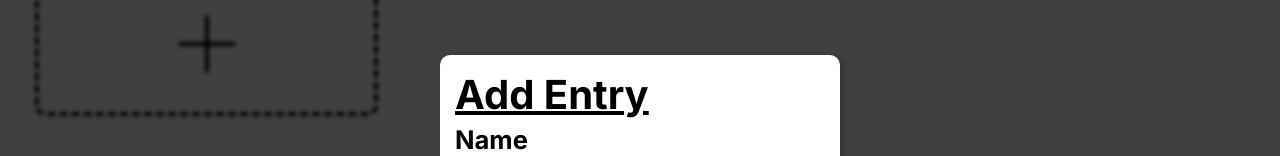
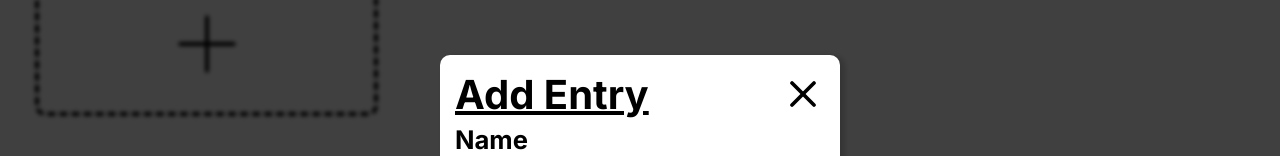
Before and after one commit to Kolpixx/Wilber, a React (Vite) app: page / in a window 1280 px wide. Both pictures are taken after a click on the button 206 px from the left and 215 px from the top of the page. Shown: the part 170-326 px from the top of the page. Built offline with nearby package versions, Linux system fonts and the light colour scheme; a web font is replaced by a local one.

Commit message:
add exit button to AddEntryModal

```diff
--- a/src/sites/Dashboard/components/AddEntryButton/components/AddEntryModal/AddEntryModal.css
+++ b/src/sites/Dashboard/components/AddEntryButton/components/AddEntryModal/AddEntryModal.css
@@ -4,6 +4,12 @@
     justify-content: center;
     min-width: 400px;
     gap: 5px;
+}
+
+#add-entry-modal-head {
+    display: flex;
+    justify-content: space-between;
+    align-items: center;
 }
 
 #add-entry-modal-options {
--- a/src/sites/Dashboard/components/AddEntryButton/components/AddEntryModal/AddEntryModal.tsx
+++ b/src/sites/Dashboard/components/AddEntryButton/components/AddEntryModal/AddEntryModal.tsx
@@ -1,5 +1,7 @@
 import { useEffect, useState } from 'react'
 import { addEntry } from '../../../../../../utils';
+import { X } from 'lucide-react';
+import { accentColor } from '../../../../../../consts';
 import Checkbox from '../../../../../../components/Checkbox/Checkbox';
 
 import './AddEntryModal.css'
@@ -34,7 +36,15 @@ export default function AddEntryModal({ showAddEntryModal, setEntries }: Props)
     return (
         <div className="modal-wrapper" onClick={(e) => {(e.target as HTMLElement).classList[0] === "modal-wrapper" && showAddEntryModal(false)}}>
             <div className="modal" id="add-entry-modal">
-                <h2>Add Entry</h2>
+                <div id="add-entry-modal-head">
+                    <h2>Add Entry</h2>
+                    <X
+                        size={44}
+                        color={accentColor}
+                        className="pointer"
+                        onClick={() => {showAddEntryModal(false)}}
+                    />
+                </div>
                 <div id="add-entry-modal-options">
                     <div id="add-entry-name">
                         <h3>Name</h3>
```
